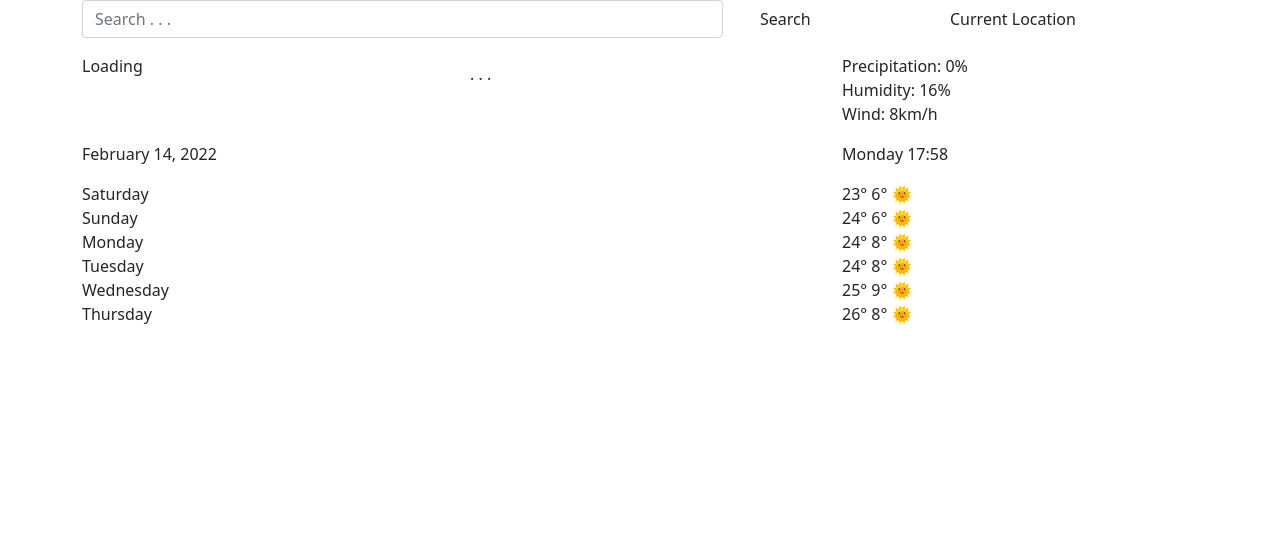
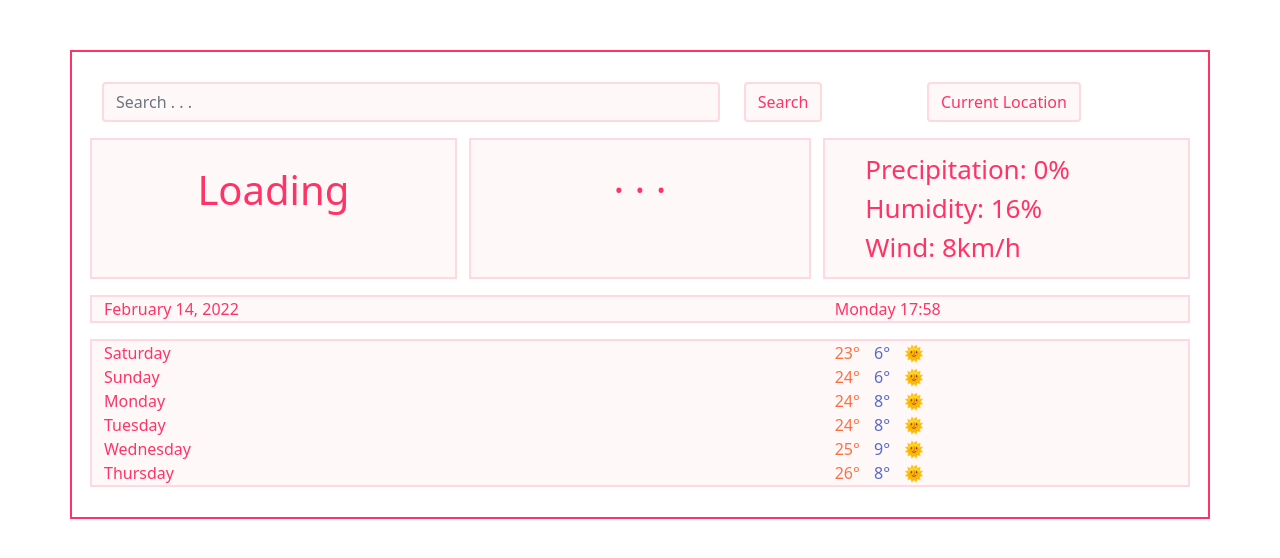
Before and after one commit to louiseahart/weather-app, a website built with Parcel: page index.html in a window 1280 px wide. Built offline with nearby package versions, Linux system fonts and the light colour scheme.

Commit message:
Update index.html
Fixing loading bugs

```diff
--- a/index.html
+++ b/index.html
@@ -11,8 +11,7 @@
       integrity="sha384-1BmE4kWBq78iYhFldvKuhfTAU6auU8tT94WrHftjDbrCEXSU1oBoqyl2QvZ6jIW3"
       crossorigin="anonymous"
     />
-    <link href="src/styles.css" />
-    <script src="src/index.js"></script>
+    <link rel="stylesheet" href="src/styles.css" />
     <script src="https://cdn.jsdelivr.net/npm/axios/dist/axios.min.js"></script>
   </head>
   <body>
@@ -41,9 +40,7 @@
         <div class="col-4 pinkborder cityname">Loading</div>
         <div class="col-4">
           <div class="pinkborder fullheight p-2 citytemp">
-            <span class="temperature">
-              . . .
-            </span>
+            <span class="temperature"> . . . </span>
             <br />
           </div>
         </div>
@@ -89,5 +86,6 @@
         </div>
       </div>
     </div>
+    <script src="src/index.js"></script>
   </body>
 </html>
```
